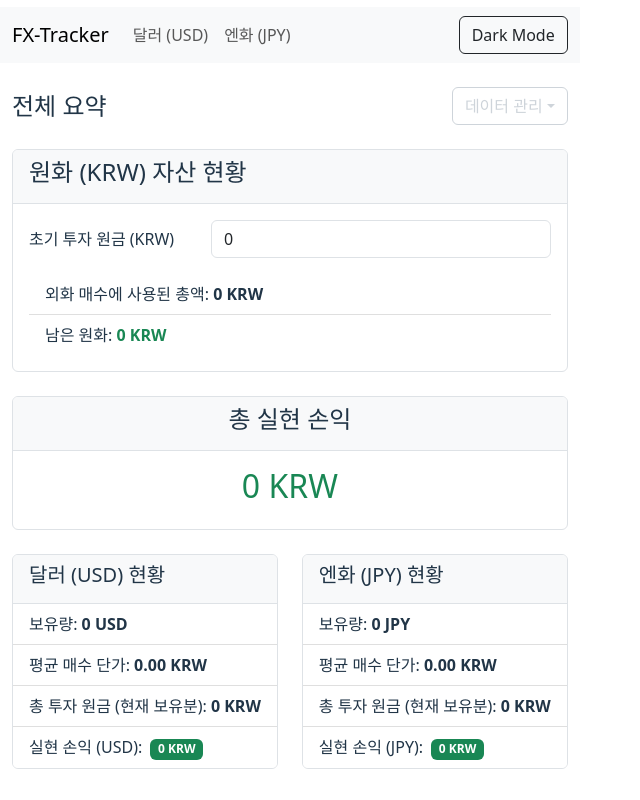
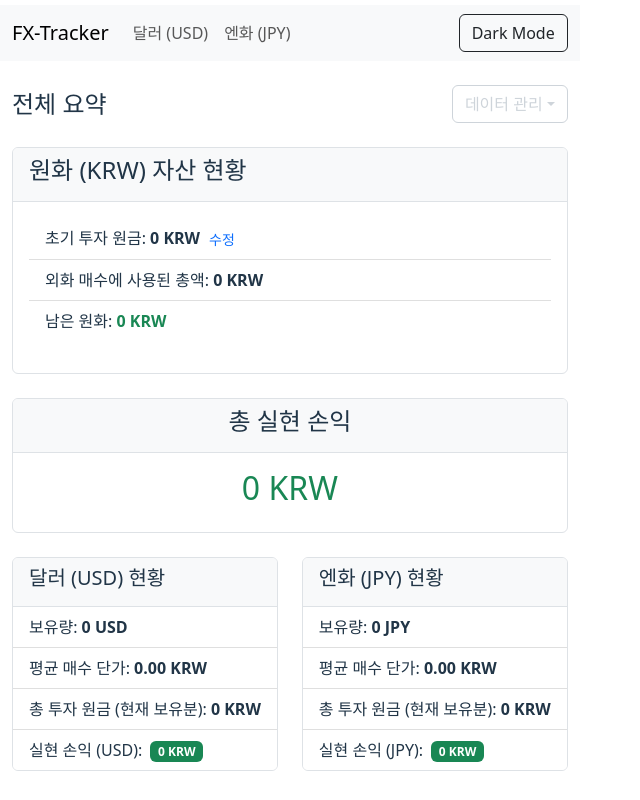
Before and after one commit to yeob77/fx-tracker, a React (Vite) app: page / in a window 1280 px wide. Shown: the whole page, without its empty margins (0-640 px from the left). Built offline with nearby package versions, Linux system fonts and the light colour scheme.

Commit message:
fix: Apply comma formatting only to KRW amount fields

```diff
--- a/src/components/PurchaseModal.tsx
+++ b/src/components/PurchaseModal.tsx
@@ -16,6 +16,13 @@ interface PurchaseModalProps {
   currencyCode: string; // e.g., "USD", "JPY"
   editingRecord: PurchaseLot | null; // New prop for editing
 }
+
+const formatNumberForInput = (value: number | string): string => {
+  if (value === '' || value === null || value === undefined) return '';
+  const num = typeof value === 'string' ? parseFloat(value.replace(/,/g, '')) : value;
+  if (isNaN(num)) return '';
+  return num.toLocaleString(undefined, { maximumFractionDigits: 0 });
+};
 
 const PurchaseModal = ({ show, handleClose, onSave, currencyName, currencyCode, editingRecord }: PurchaseModalProps) => {
   const [formData, setFormData] = useState({
@@ -43,9 +50,9 @@ const PurchaseModal = ({ show, handleClose, onSave, currencyName, currencyCode,
         purchaseDate: editingRecord.purchaseDate,
         purchasePrice: String(displayPrice),
         initialQuantity: String(editingRecord.initialQuantity),
-        totalKrwAmount: String(calculatedTotalKrw),
+        totalKrwAmount: formatNumberForInput(calculatedTotalKrw), // Formatted
         memo: editingRecord.memo || '',
-        fee: String(editingRecord.fee || 0),
+        fee: formatNumberForInput(editingRecord.fee || 0), // Formatted
       });
     } else if (show && !editingRecord) {
       setFormData({
@@ -64,13 +71,20 @@ const PurchaseModal = ({ show, handleClose, onSave, currencyName, currencyCode,
   const handleChange = (e: React.ChangeEvent<HTMLInputElement>) => {
     const { name, value } = e.target;
     setFormData(prev => {
-      const newFormData = { ...prev, [name]: value };
+      const newFormData = { ...prev };
+
+      // Remove commas for KRW fields before storing in state
+      if (name === 'totalKrwAmount' || name === 'fee') {
+        newFormData[name as keyof typeof newFormData] = value.replace(/,/g, '');
+      } else {
+        newFormData[name as keyof typeof newFormData] = value;
+      }
 
       const displayPrice = Number(newFormData.purchasePrice) || 0;
       const effectiveRate = isJpy ? displayPrice / 100 : displayPrice;
 
-      const numInitialQuantity = Number(newFormData.initialQuantity) || 0;
-      const numTotalKrwAmount = Number(newFormData.totalKrwAmount) || 0;
+      let numInitialQuantity = Number(newFormData.initialQuantity) || 0;
+      let numTotalKrwAmount = Number(newFormData.totalKrwAmount) || 0;
 
       if (name === 'purchasePrice' || name === 'initialQuantity') {
         if (calculationMode === 'quantity') { // User is inputting quantity, calculate KRW
@@ -99,11 +113,22 @@ const PurchaseModal = ({ show, handleClose, onSave, currencyName, currencyCode,
     });
   };
 
+  const handleBlur = (e: React.FocusEvent<HTMLInputElement>) => {
+    const { name, value } = e.target;
+    // Only re-format KRW fields on blur
+    if (name === 'totalKrwAmount' || name === 'fee') {
+      setFormData(prev => ({
+        ...prev,
+        [name]: formatNumberForInput(value),
+      }));
+    }
+  };
+
   const handleSave = () => {
     const displayPrice = Number(formData.purchasePrice);
     const rateToStore = isJpy ? displayPrice / 100 : displayPrice;
     const numInitialQuantity = Number(formData.initialQuantity);
-    const numFee = Number(formData.fee);
+    const numFee = Number(formData.fee.replace(/,/g, '')); // Remove commas for saving
 
     if (displayPrice <= 0 || numInitialQuantity <= 0) {
       alert('환율과 수량은 0보다 커야 합니다.');
@@ -163,7 +188,7 @@ const PurchaseModal = ({ show, handleClose, onSave, currencyName, currencyCode,
           <Form.Group className="mb-3" controlId="purchasePrice">
             <Form.Label>환율 (1{isJpy ? '00' : ''} {currencyCode} 당 KRW)</Form.Label>
             <Form.Control
-              type="number"
+              type="number" // Reverted to number
               name="purchasePrice"
               placeholder={isJpy ? "예: 930.97" : "예: 1380.50"}
               value={formData.purchasePrice}
@@ -173,7 +198,7 @@ const PurchaseModal = ({ show, handleClose, onSave, currencyName, currencyCode,
           <Form.Group className="mb-3" controlId="initialQuantity">
             <Form.Label>수량 ({currencyCode})</Form.Label>
             <Form.Control
-              type="number"
+              type="number" // Reverted to number
               name="initialQuantity"
               placeholder="예: 10000"
               value={formData.initialQuantity}
@@ -184,22 +209,24 @@ const PurchaseModal = ({ show, handleClose, onSave, currencyName, currencyCode,
           <Form.Group className="mb-3">
             <Form.Label>총 한화 금액 (자동 계산)</Form.Label>
             <Form.Control
-              type="number" // Changed to number for direct input
+              type="text" // Changed to text
               name="totalKrwAmount"
               placeholder="자동 계산"
-              value={formData.totalKrwAmount}
+              value={formatNumberForInput(formData.totalKrwAmount)} // Formatted
               onChange={handleChange}
+              onBlur={handleBlur}
               disabled={calculationMode === 'quantity'} // Disable if calculating KRW
             />
           </Form.Group>
           <Form.Group className="mb-3" controlId="fee">
             <Form.Label>수수료 (KRW, 선택)</Form.Label>
             <Form.Control
-              type="number"
+              type="text" // Changed to text
               name="fee"
               placeholder="예: 5000"
-              value={formData.fee}
+              value={formatNumberForInput(formData.fee)} // Formatted
               onChange={handleChange}
+              onBlur={handleBlur}
             />
           </Form.Group>
           <Form.Group className="mb-3" controlId="memo">
--- a/src/components/SaleModal.tsx
+++ b/src/components/SaleModal.tsx
@@ -24,6 +24,13 @@ interface SaleModalProps {
   editingRecord: SaleRecord | null; // New prop for editing
 }
 
+const formatNumberForInput = (value: number | string): string => {
+  if (value === '' || value === null || value === undefined) return '';
+  const num = typeof value === 'string' ? parseFloat(value.replace(/,/g, '')) : value;
+  if (isNaN(num)) return '';
+  return num.toLocaleString(undefined, { maximumFractionDigits: 0 });
+};
+
 const SaleModal = ({ show, handleClose, onSave, holdings, currencyName, currencyCode, editingRecord }: SaleModalProps) => {
   const [saleDate, setSaleDate] = useState(new Date().toISOString().split('T')[0]);
   const [salePrice, setSalePrice] = useState<string>(''); // Changed to string
@@ -44,7 +51,7 @@ const SaleModal = ({ show, handleClose, onSave, holdings, currencyName, currency
         setSalePrice(String(displaySalePrice)); // Convert to string
         setQuantity(String(editingRecord.quantity)); // Convert to string
         setSelectedLotId(editingRecord.purchaseLotId);
-        setFee(String(editingRecord.fee || 0)); // Convert to string
+        setFee(formatNumberForInput(editingRecord.fee || 0)); // Format for display
       } else {
         setSaleDate(new Date().toISOString().split('T')[0]);
         setSalePrice(''); // Reset to empty string
@@ -55,11 +62,26 @@ const SaleModal = ({ show, handleClose, onSave, holdings, currencyName, currency
     }
   }, [show, editingRecord, currencyCode]);
 
+  const handleSalePriceChange = (e: React.ChangeEvent<HTMLInputElement>) => {
+    setSalePrice(e.target.value);
+  };
+
+  const handleFeeChange = (e: React.ChangeEvent<HTMLInputElement>) => {
+    setFee(e.target.value.replace(/,/g, ''));
+  };
+
+  const handleBlur = (e: React.FocusEvent<HTMLInputElement>) => {
+    const { name, value } = e.target;
+    if (name === 'fee') {
+      setFee(formatNumberForInput(value));
+    }
+  };
+
   const handleSave = () => {
     const displaySalePrice = Number(salePrice);
     const saleRateToStore = isJpy ? displaySalePrice / 100 : displaySalePrice;
     const numQuantity = Number(quantity);
-    const numFee = Number(fee);
+    const numFee = Number(fee.replace(/,/g, ''));
 
     const selectedLot = holdings.find(lot => lot.id === selectedLotId);
 
@@ -99,26 +121,40 @@ const SaleModal = ({ show, handleClose, onSave, holdings, currencyName, currency
             <Form.Label>매도일</Form.Label>
             <DatePicker
               selected={new Date(saleDate)} // Convert string to Date object
-              onChange={(date: Date | null) => date && setSaleDate(date.toISOString().split('T')[0])}
+              onChange={(date: Date | null) => date && setSaleDate(prev => date.toISOString().split('T')[0])}
               dateFormat="yyyy-MM-dd"
               className="form-control" // Apply Bootstrap styling
             />
           </Form.Group>
           <Form.Group className="mb-3">
             <Form.Label>매도 환율 (1{isJpy ? '00' : ''} {currencyCode} 당 KRW)</Form.Label>
-            <Form.Control type="number" placeholder={isJpy ? "예: 930.97" : "예: 1380.50"} value={salePrice} onChange={e => setSalePrice(e.target.value)} />
+            <Form.Control
+              type="number" // Reverted to number
+              name="salePrice"
+              placeholder={isJpy ? "예: 930.97" : "예: 1380.50"}
+              value={salePrice}
+              onChange={handleSalePriceChange}
+            />
           </Form.Group>
           <Form.Group className="mb-3">
             <Form.Label>매도 수량 ({currencyCode})</Form.Label>
-            <Form.Control type="number" placeholder="판매할 수량" value={quantity} onChange={e => setQuantity(e.target.value)} />
+            <Form.Control
+              type="number"
+              name="quantity"
+              placeholder="판매할 수량"
+              value={quantity}
+              onChange={e => setQuantity(e.target.value)}
+            />
           </Form.Group>
           <Form.Group className="mb-3">
             <Form.Label>수수료 (KRW, 선택)</Form.Label>
             <Form.Control
-              type="number"
+              type="text" // Changed to text
+              name="fee"
               placeholder="예: 5000"
-              value={fee}
-              onChange={e => setFee(e.target.value)}
+              value={formatNumberForInput(fee)} // Formatted
+              onChange={handleFeeChange}
+              onBlur={handleBlur}
             />
           </Form.Group>
         </Form>
--- a/src/pages/HomePage.tsx
+++ b/src/pages/HomePage.tsx
@@ -2,7 +2,7 @@ import { useTheme } from '../contexts/ThemeContext';
 import { useLocalStorage } from '../hooks/useLocalStorage';
 import { useRef, useState, useEffect } from 'react';
 import type { PurchaseLot, SaleRecord } from '../types/definitions';
-import { Card, ListGroup, Badge, Row, Col, Dropdown, Form } from 'react-bootstrap'; // Import Form
+import { Card, ListGroup, Badge, Row, Col, Dropdown, Form, Button } from 'react-bootstrap'; // Import Button
 
 // Chart imports
 import {
@@ -32,6 +32,7 @@ const HomePage = () => {
   const { theme } = useTheme();
   const [initialKrw, setInitialKrw] = useLocalStorage<number>('initialKrw', 0);
   const [krwInput, setKrwInput] = useState(initialKrw.toString());
+  const [showInitialKrwInput, setShowInitialKrwInput] = useState(false); // New state for input visibility
 
   const [usdLots] = useLocalStorage<PurchaseLot[]>('usdLots', []);
   const [usdSales] = useLocalStorage<SaleRecord[]>('usdSales', []);
@@ -86,6 +87,7 @@ const HomePage = () => {
       setInitialKrw(0);
       setKrwInput('0');
     }
+    setShowInitialKrwInput(false); // Hide input after blur
   };
 
   // --- Chart Data Preparation ---
@@ -287,12 +289,16 @@ const HomePage = () => {
           <h4>원화 (KRW) 자산 현황</h4>
         </Card.Header>
         <Card.Body>
-          <Form>
-            <Form.Group as={Row} className="mb-3" controlId="initialKrw">
-              <Form.Label column sm="4">
-                초기 투자 원금 (KRW)
-              </Form.Label>
-              <Col sm="8">
+          <ListGroup variant="flush" className="mb-3">
+            <ListGroup.Item>
+                초기 투자 원금: <strong>{formatKrw(initialKrw)}</strong>
+                <Button variant="link" size="sm" onClick={() => setShowInitialKrwInput(!showInitialKrwInput)} className="ms-2 p-0 text-decoration-none">
+                    {showInitialKrwInput ? '닫기' : '수정'}
+                </Button>
+            </ListGroup.Item>
+            {showInitialKrwInput && (
+                <Form.Group as={Row} className="mb-3 mt-2" controlId="initialKrwInput">
+                    <Col sm="12">
                         <Form.Control
                             type="number"
                             value={krwInput}
@@ -302,8 +308,7 @@ const HomePage = () => {
                         />
                     </Col>
                 </Form.Group>
-          </Form>
-          <ListGroup variant="flush">
+            )}
             <ListGroup.Item>
               외화 매수에 사용된 총액: <strong>{formatKrw(totalKrwInvested)}</strong>
             </ListGroup.Item>
```
Lines whose indentation alone changed are shown as unchanged.
